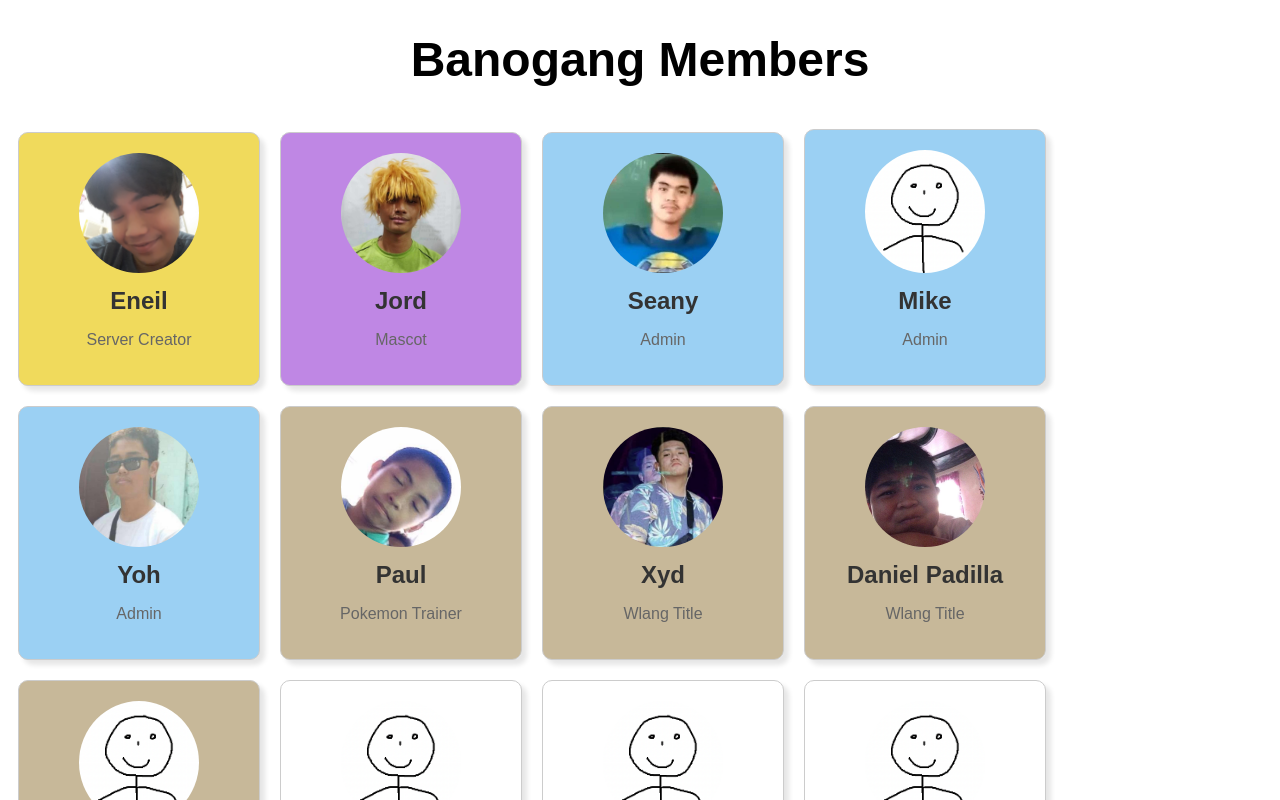
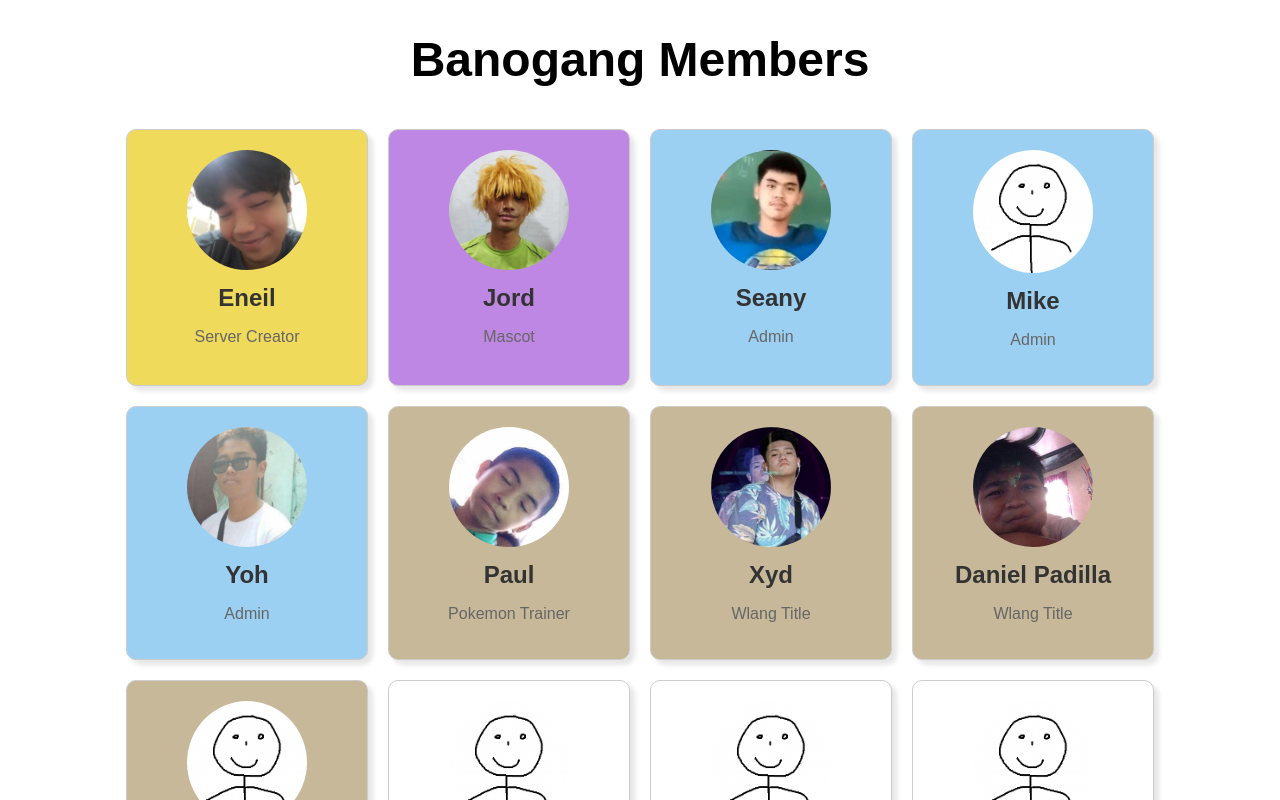
Before and after one commit to reinlor/banogang-card-component, a React (Vite) app: page / in a window 1280 px wide. Shown: the top 800 px of the page. Built offline with nearby package versions, Linux system fonts and the light colour scheme.

Commit message:
card and style update

```diff
--- a/src/App.jsx
+++ b/src/App.jsx
@@ -31,8 +31,9 @@ function App() {
     <>
       <h1 className='web-title'>Banogang Members</h1>
 
+      <div className='CardContainer'>
         <Card name="Eneil" description="Server Creator"
-        profile={eneilProfile} ranks="legendary" sounds={eneilSound}/>
+          profile={eneilProfile} ranks="legendary" sounds={eneilSound} />
 
         <Card name="Jord" description='Mascot'
           profile={jordProfile} ranks="epic" />
@@ -41,13 +42,13 @@ function App() {
           profile={seanProfile} ranks="rare" />
 
         <Card name="Mike" description='Admin'
-         ranks="rare" sounds={mikeSound}/>
+          ranks="rare" sounds={mikeSound} />
 
         <Card name="Yoh" description='Admin'
-        profile={yohProfile} ranks="rare" sounds={yohSound}/>
+          profile={yohProfile} ranks="rare" sounds={yohSound} />
 
         <Card name="Paul" description='Pokemon Trainer'
-        profile={paulProfile} ranks="common" sounds={paulSound}/>
+          profile={paulProfile} ranks="common" sounds={paulSound} />
 
         <Card name="Xyd"
           profile={xydProfile} ranks="common" />
@@ -66,6 +67,7 @@ function App() {
 
         <Card
         />
+      </div>
     </>
   )
 }
--- a/src/index.css
+++ b/src/index.css
@@ -3,6 +3,13 @@
   text-align: center;
   font-family: Arial, sans-serif;
 }
+
+.CardContainer{
+  display: flex;
+  flex-wrap: wrap;
+  justify-content: center;
+}
+
 .card .cardImage{
   max-width: 60%;
   height: auto;
@@ -11,6 +18,16 @@
 }
 
 .card {
+
+  border: "1px solid hsl(0, 0%, 80%)";
+  border-radius: "10px";
+  box-shadow: "5px 5px 5px hsla(0, 0%, 0%, 0.1)";
+  padding: "20px";
+  margin: "10px";
+  text-align: "center";
+  max-width: "200px";
+  display: "inline-block";
+
   transition: transform 0.3s ease, box-shadow 0.3s ease;
   cursor: pointer;
 }
```
Lines whose indentation alone changed are shown as unchanged.
